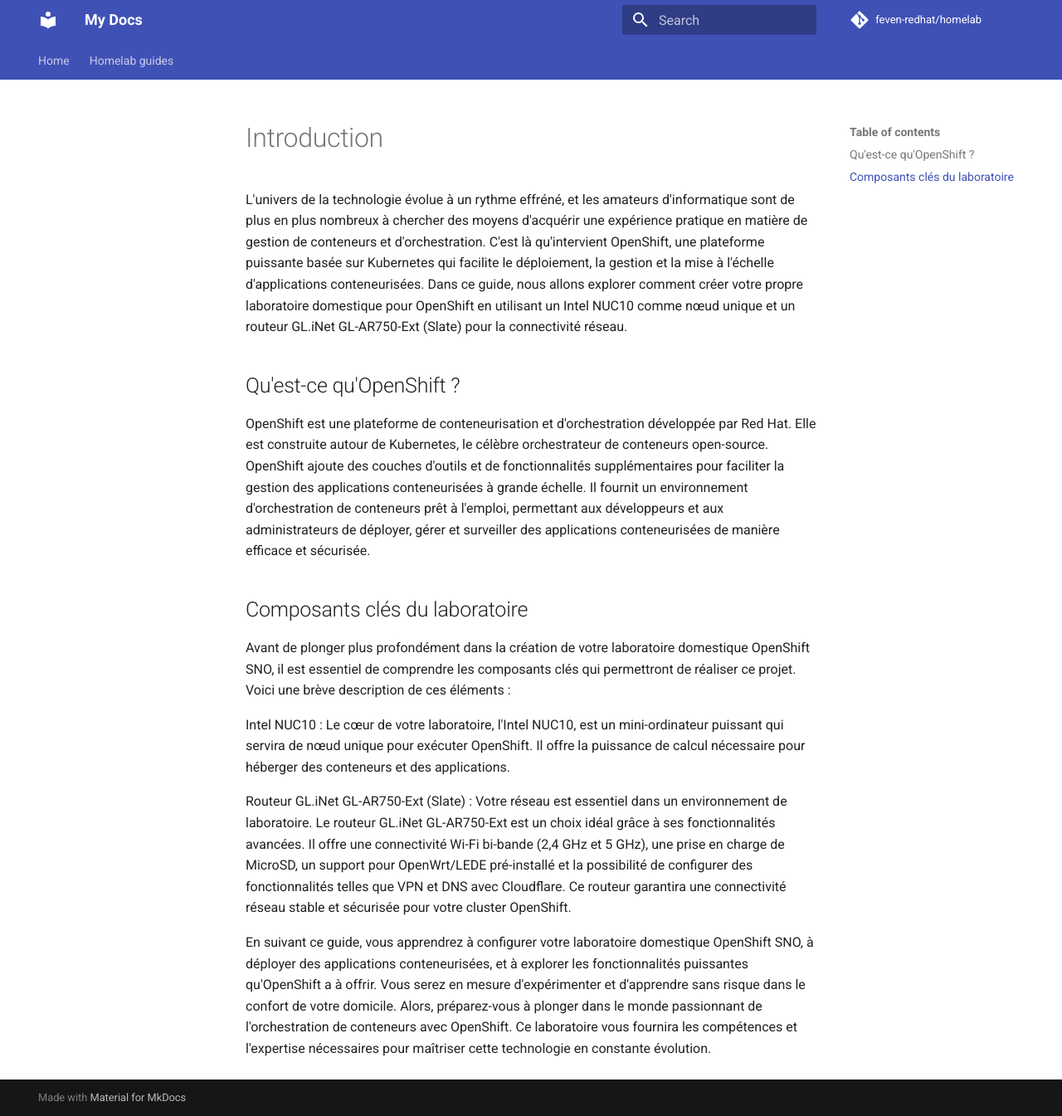
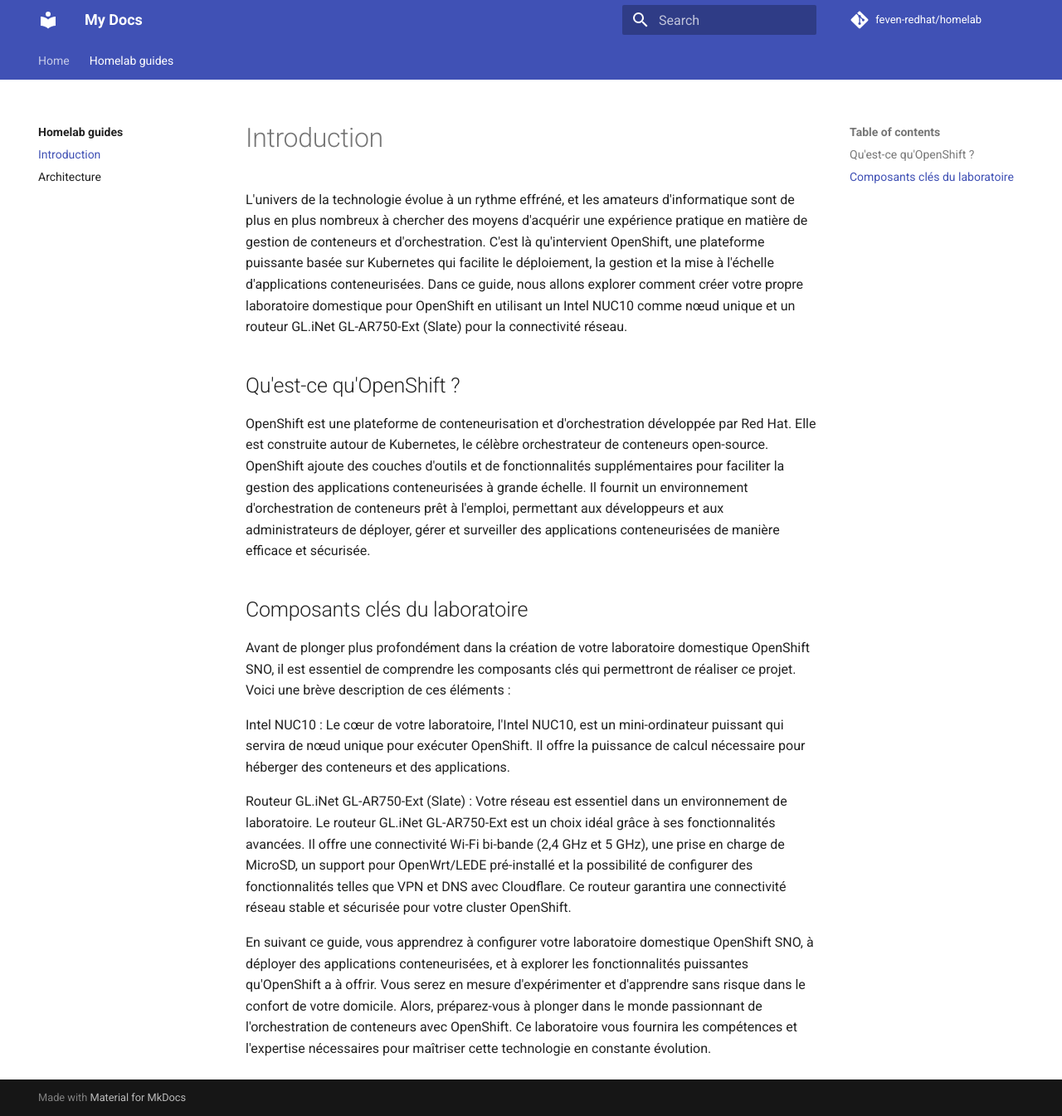
Before and after one commit to feven-NIT/homelab, an MkDocs documentation site: the page built from content/openshift/00_introduction.md, in a window 1280 px wide and 1345 px high. Shown: the whole window at 83% size. Built offline with MkDocs 1.6.1 and Material for MkDocs 9.7.7, drawn with Linux system fonts in a browser that asks for light colours; comment, search, counter and statistics services are not loaded.

Commit message:
correct path

```diff
--- a/mkdocs.yml
+++ b/mkdocs.yml
@@ -16,4 +16,5 @@ nav:
 - Home: index.md
 - 'Homelab guides':
   - openshift/index.md
-  - openshift/introduction.md
+  - openshift/00_introduction.md
+  - openshift/01_architecture.md
```
